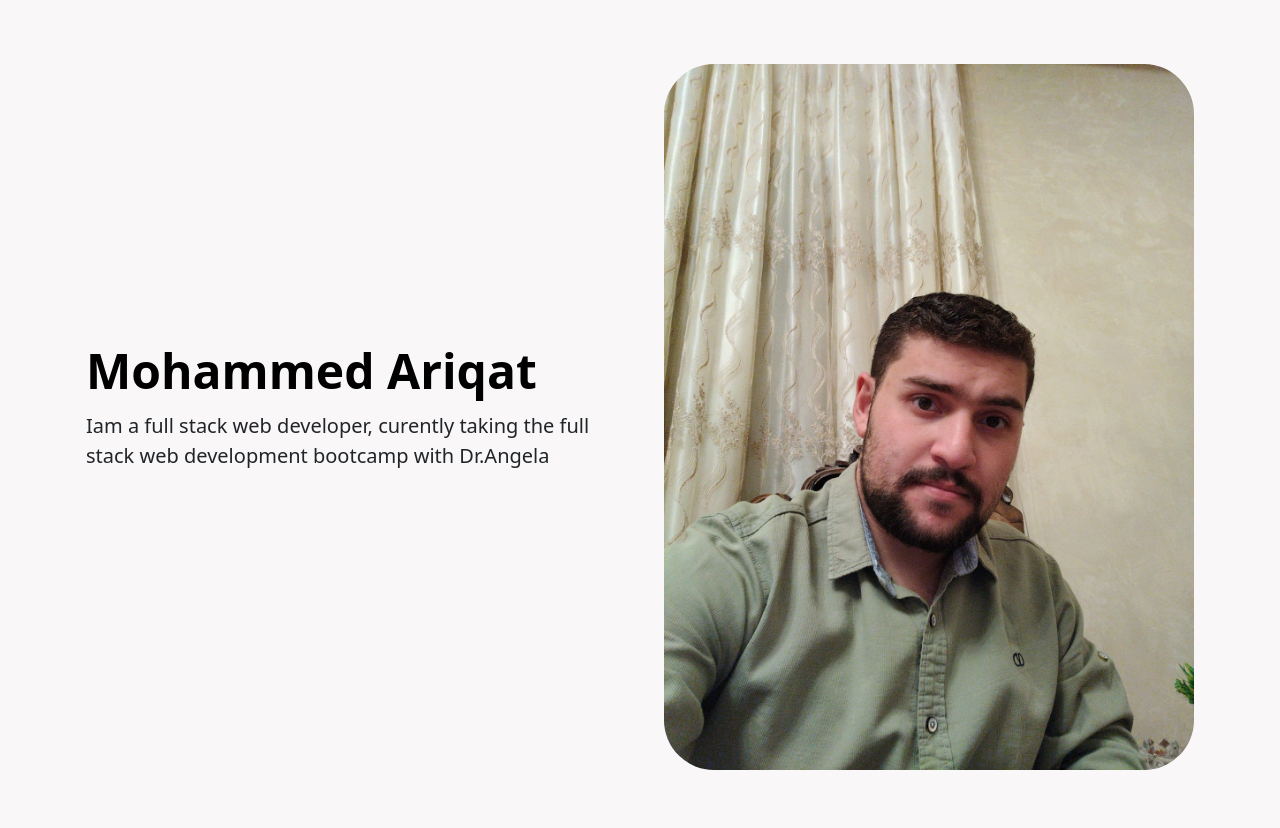
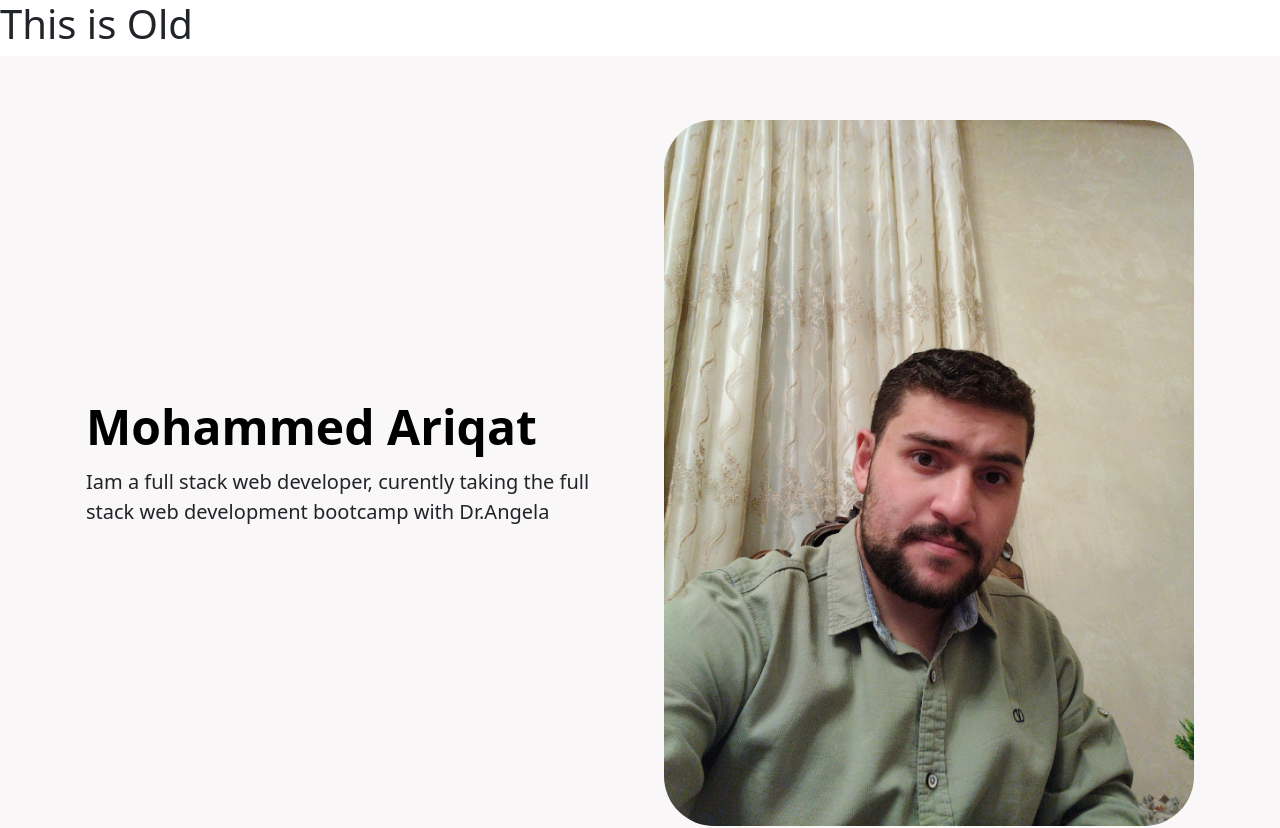
Before and after one commit to mohammad-ariqat/Old_portfolio, a plain HTML site: page index.html in a window 1280 px wide. Shown: the top 828 px of the page. Drawn offline with nearby package versions, Linux system fonts and the light colour scheme.

Commit message:
Update index.html

```diff
--- a/index.html
+++ b/index.html
@@ -9,7 +9,7 @@
 
 </head>
 <body>
-
+    <h1>This is Old</h1>
     <!--title section-->
     <section id="title">
         <div class="container col-xxl-8 px-3 py-3">
```
